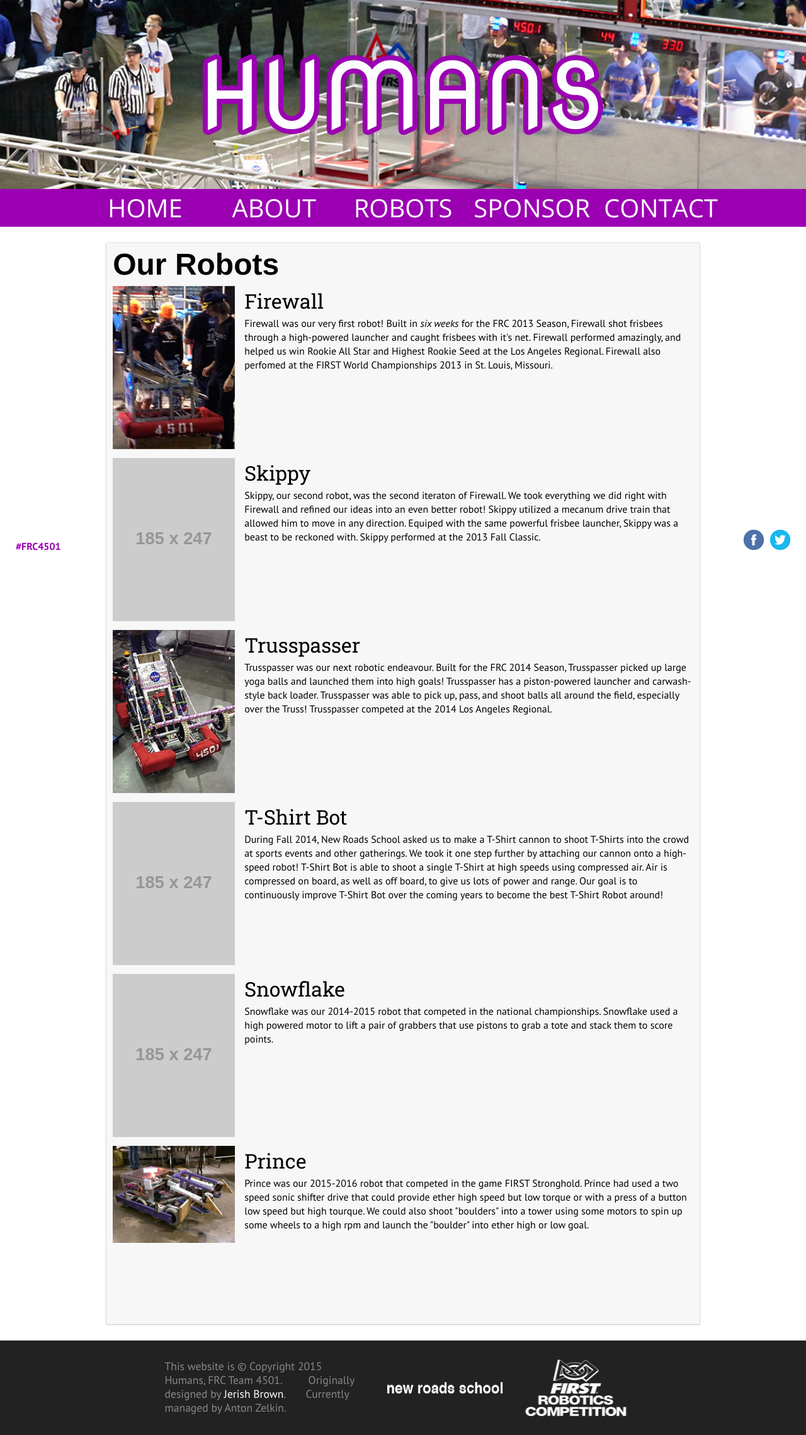
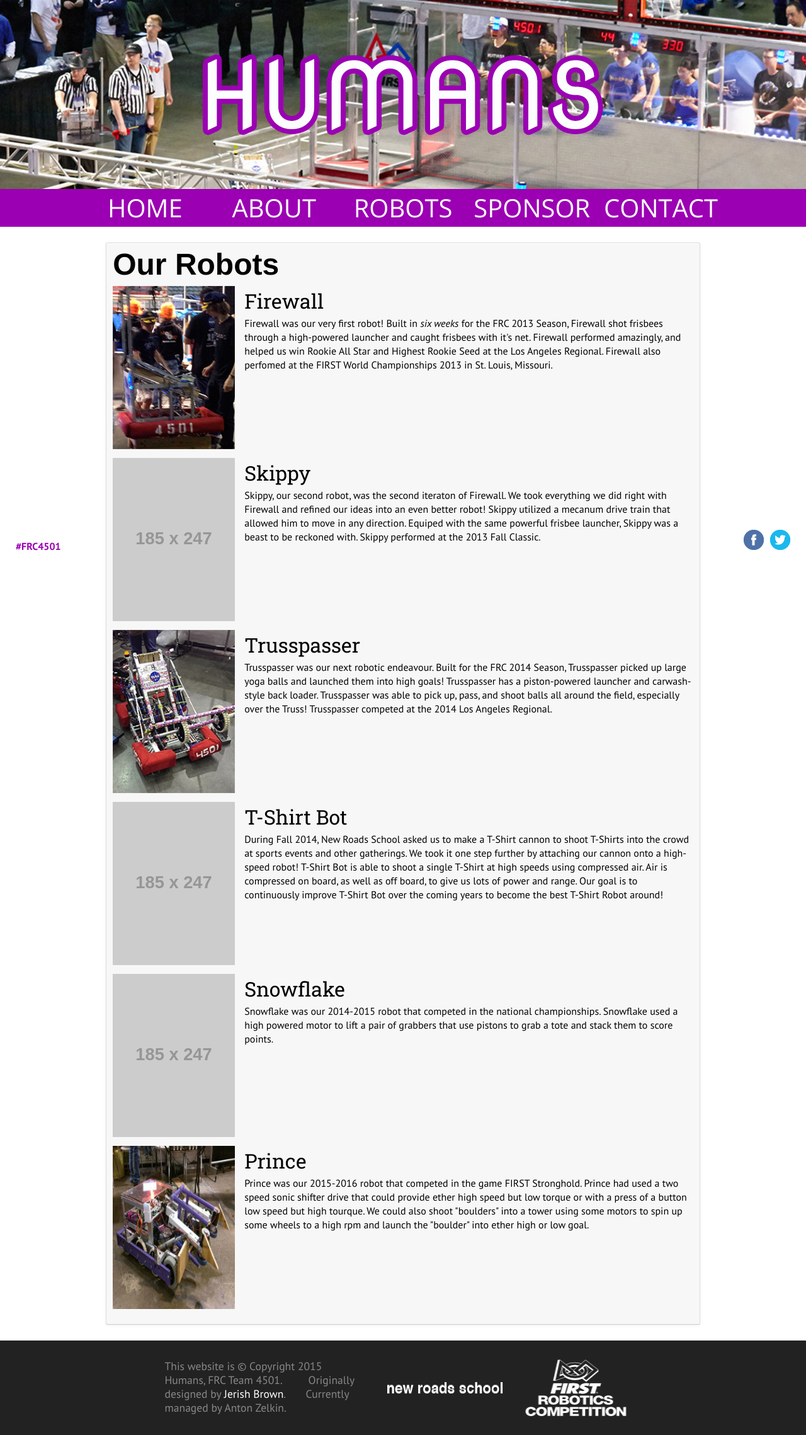
Before and after one commit to FRCHumans4501/frchumans4501.github.io, a Jekyll site: the page built from robots.md, in a window 1280 px wide. Shown: the whole page at 63% size. Built offline with Jekyll 4.4.1, drawn with Linux system fonts in a browser that asks for light colours; nearby versions of some CDN libraries; comment, search, counter and statistics services are not loaded.

Commit message:
It wasn't good

```diff
--- a/robots.md
+++ b/robots.md
@@ -56,7 +56,7 @@ Our Robots
 		</tr>
 				<tr>
 			<td class="robotpicture">
-				<img src="/style/images/robots/Big Prince.png">
+				<img src="/style/images/robots/Prince.png">
 			</td>
 			<td class="robotinfo">
 				<h2>Prince</h2>
```
Also changed, not shown: style/images/robots/Big Prince.png (deleted).
